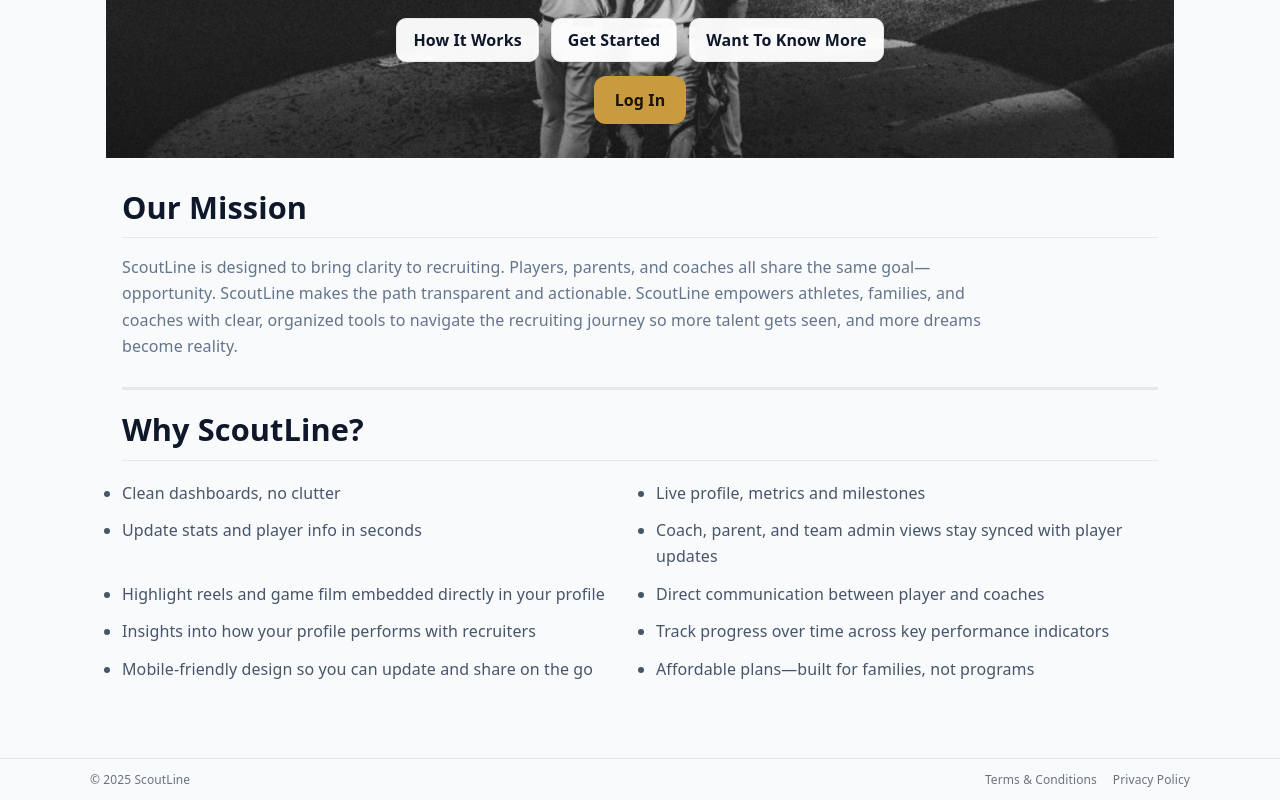
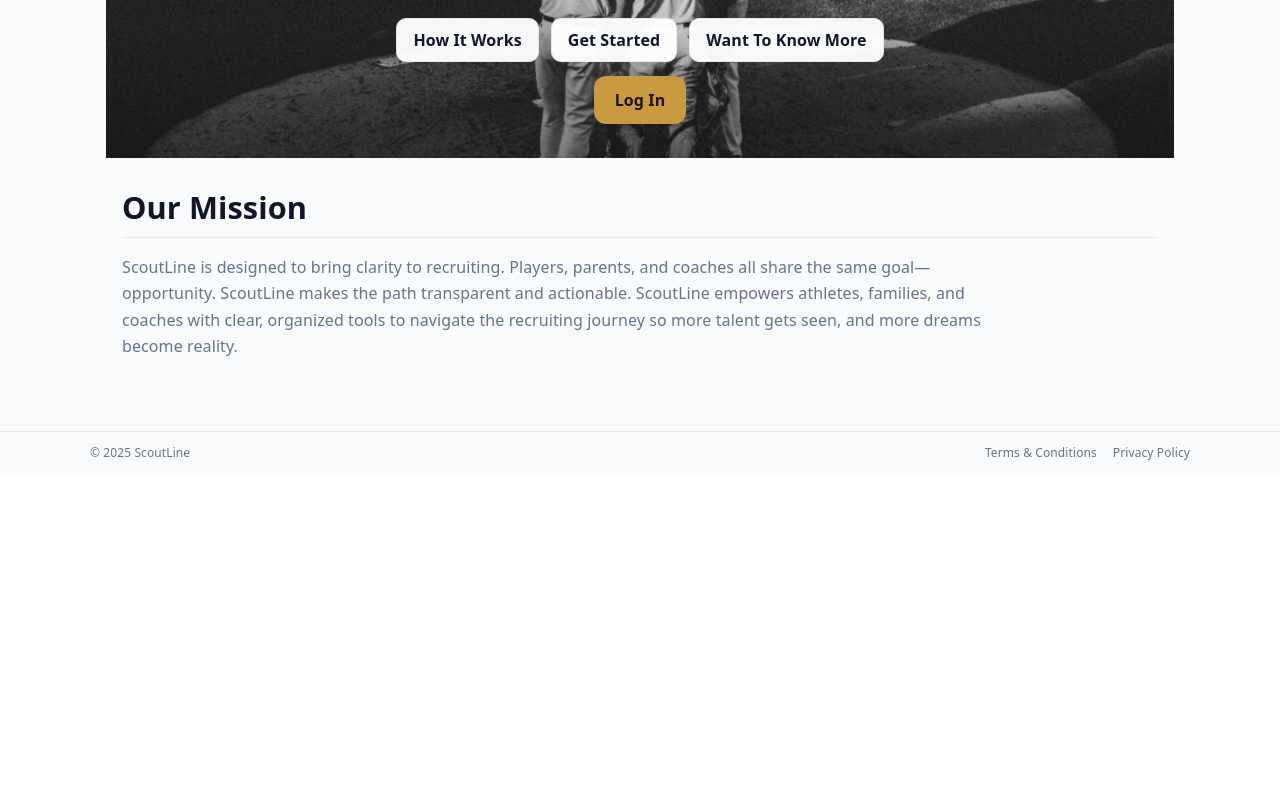
Before and after one commit to mattblittle-create/scoutline-beta, a Next.js app: page /about in a window 1280 px wide. Shown: the part 452-1252 px from the top of the page. After the commit the page ends 925 px from the top, so only its background shows below. Built offline with nearby package versions, Linux system fonts and the light colour scheme.

Commit message:
Update page.tsx

```diff
--- a/app/about/page.tsx
+++ b/app/about/page.tsx
@@ -18,37 +18,6 @@ export default function AboutPage() {
           the recruiting journey so more talent gets seen, and more dreams become reality.
         </p>
 
-        {/* Thick divider between Mission and Why ScoutLine */}
-        <div style={{ height: 3, background: "#e5e7eb", margin: "28px 0 22px" }} />
-
-        <h2 style={{ marginTop: 0 }}>Why ScoutLine?</h2>
-
-        {/* Light divider line under the header, consistent with your style */}
-        <div style={{ height: 1, background: "#e5e7eb", margin: "12px 0 16px" }} />
-
-        <ul
-          style={{
-            margin: "20px 0",
-            padding: 0,
-            listStyleType: "disc",
-            display: "grid",
-            gridTemplateColumns: "1fr 1fr",
-            gap: "12px 32px",
-            color: "#475569",
-            lineHeight: 1.6,
-          }}
-        >
-          <li>Clean dashboards, no clutter</li>
-          <li>Live profile, metrics and milestones</li>
-          <li>Update stats and player info in seconds</li>
-          <li>Coach, parent, and team admin views stay synced with player updates</li>
-          <li>Highlight reels and game film embedded directly in your profile</li>
-          <li>Direct communication between player and coaches</li>
-          <li>Insights into how your profile performs with recruiters</li>
-          <li>Track progress over time across key performance indicators</li>
-          <li>Mobile-friendly design so you can update and share on the go</li>
-          <li>Affordable plans—built for families, not programs</li>
-        </ul>
       </main>
     </>
   );
```
